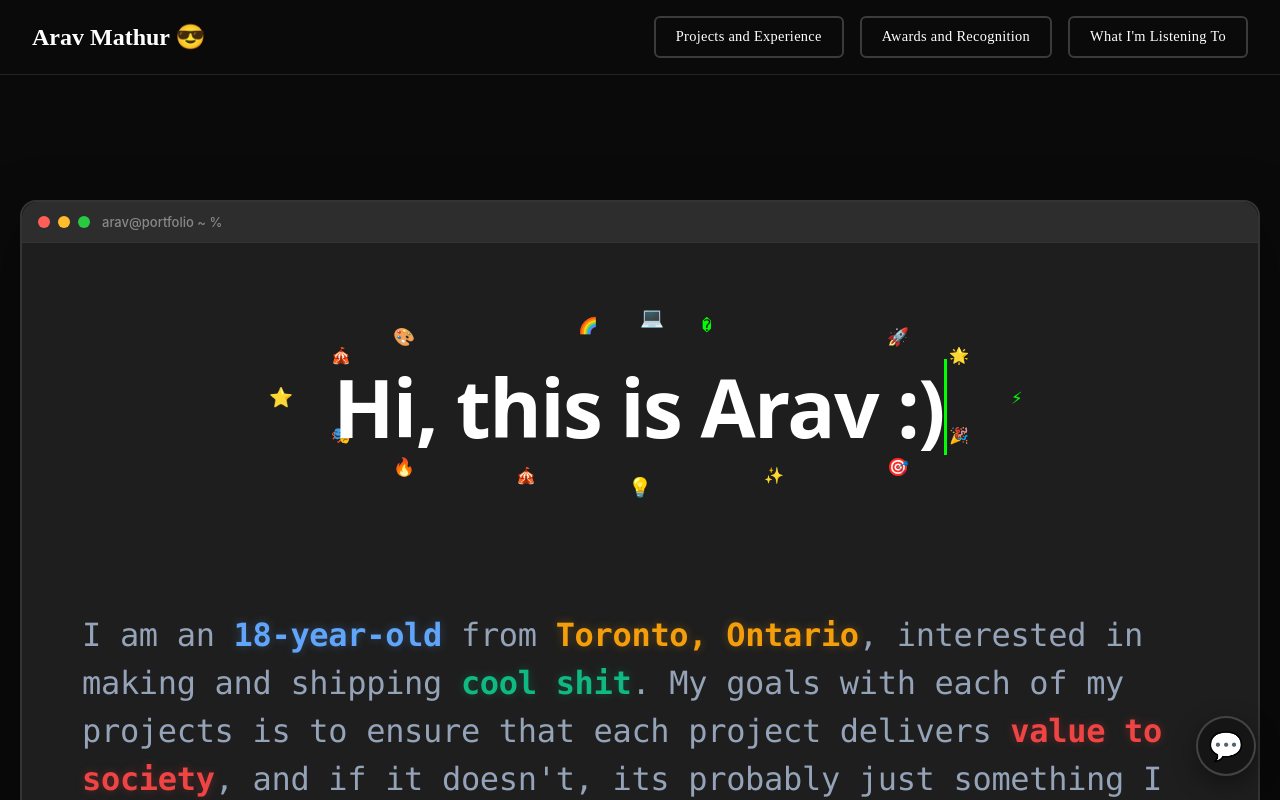
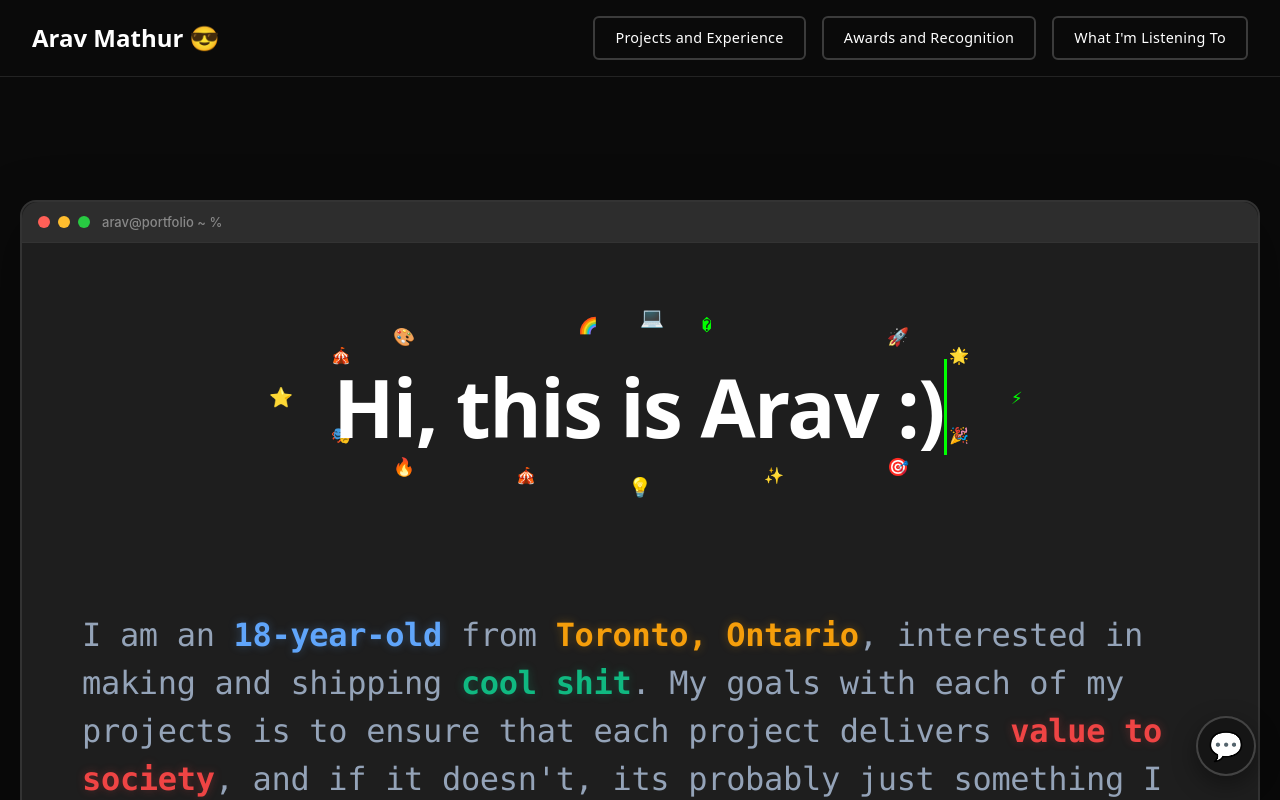
Before and after one commit to aravM23/websiteapp, a Next.js app: page / in a window 1280 px wide. Built offline with nearby package versions, Linux system fonts and the light colour scheme.

Commit message:
Change navbar font to system-ui for modern aesthetic matching main heading

```diff
--- a/src/components/Header.tsx
+++ b/src/components/Header.tsx
@@ -33,7 +33,7 @@ const Header: React.FC = () => {
               display: 'flex',
               alignItems: 'center',
               gap: '0.5rem',
-              fontFamily: '"Times New Roman", Times, serif',
+              fontFamily: 'system-ui, -apple-system, sans-serif',
             }}
           >
             Arav Mathur 😎
@@ -59,7 +59,7 @@ const Header: React.FC = () => {
                 fontWeight: '500',
                 transition: 'all 0.3s ease',
                 letterSpacing: '0.3px',
-                fontFamily: '"Times New Roman", Times, serif',
+                fontFamily: 'system-ui, -apple-system, sans-serif',
               }}
               onMouseEnter={(e) => {
                 e.currentTarget.style.background = 'rgba(255, 255, 255, 0.05)';
@@ -88,7 +88,7 @@ const Header: React.FC = () => {
                 fontWeight: '500',
                 transition: 'all 0.3s ease',
                 letterSpacing: '0.3px',
-                fontFamily: '"Times New Roman", Times, serif',
+                fontFamily: 'system-ui, -apple-system, sans-serif',
               }}
               onMouseEnter={(e) => {
                 e.currentTarget.style.background = 'rgba(255, 255, 255, 0.05)';
@@ -117,7 +117,7 @@ const Header: React.FC = () => {
                 fontWeight: '500',
                 transition: 'all 0.3s ease',
                 letterSpacing: '0.3px',
-                fontFamily: '"Times New Roman", Times, serif',
+                fontFamily: 'system-ui, -apple-system, sans-serif',
               }}
               onMouseEnter={(e) => {
                 e.currentTarget.style.background = 'rgba(255, 255, 255, 0.05)';
@@ -183,7 +183,7 @@ const Header: React.FC = () => {
                 fontWeight: '500',
                 textAlign: 'center',
                 transition: 'all 0.3s ease',
-                fontFamily: '"Times New Roman", Times, serif',
+                fontFamily: 'system-ui, -apple-system, sans-serif',
               }}
             >
               Projects and Experience
@@ -203,7 +203,7 @@ const Header: React.FC = () => {
                 fontWeight: '500',
                 textAlign: 'center',
                 transition: 'all 0.3s ease',
-                fontFamily: '"Times New Roman", Times, serif',
+                fontFamily: 'system-ui, -apple-system, sans-serif',
               }}
             >
               Awards and Recognition
@@ -223,7 +223,7 @@ const Header: React.FC = () => {
                 fontWeight: '500',
                 textAlign: 'center',
                 transition: 'all 0.3s ease',
-                fontFamily: '"Times New Roman", Times, serif',
+                fontFamily: 'system-ui, -apple-system, sans-serif',
               }}
             >
               What I'm Listening To
```
